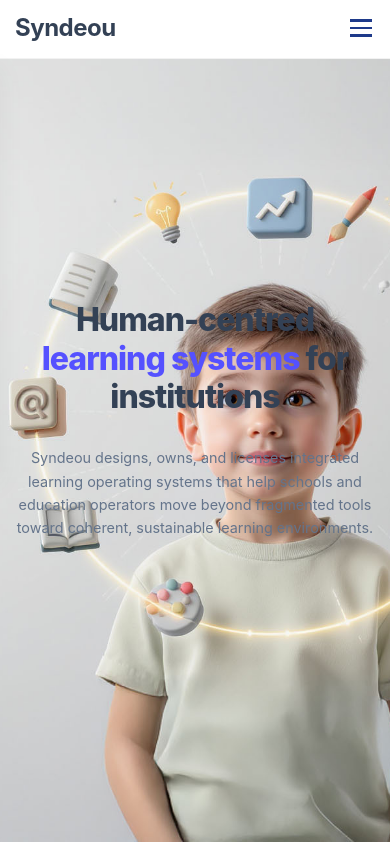
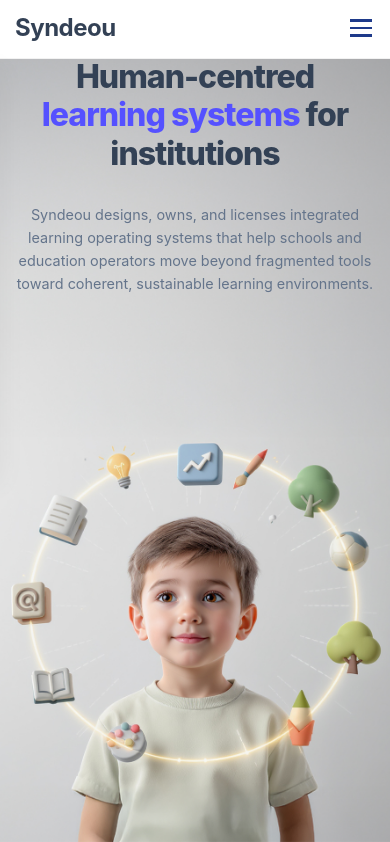
Before and after one commit to NeethuAnnaJose/syndeou, a React (Vite) app: page / in a window 390 px wide. Shown: the part 63-905 px from the top of the page. Built offline with nearby package versions, Linux system fonts and the light colour scheme.

Commit message:
background image changed in mobile

```diff
--- a/src/App.css
+++ b/src/App.css
@@ -2465,19 +2465,29 @@
 @media (max-width: 480px) {
   /* Hero Section Mobile */
   .hero-section {
-    padding: 20px 15px;
-    height: auto;
+    padding: 0 15px;
+    height: 100vh;
     min-height: 100vh;
+    background-image: url('/images/KID-mobile.jpg');
     background-position: 70% center;
+    background-size: cover;
+    background-repeat: no-repeat;
+    justify-content: flex-start;
+    padding-top: 60px;
   }
 
   .hero-section::before {
-    background-position: 70% center;
+    background-image: url('/images/KID-mobile.jpg');
+    background-position: 50% center;
+    background-size: cover;
+    background-repeat: no-repeat;
   }
 
   .hero-content-left {
     padding-left: 0;
     max-width: 100%;
+    margin-top: 0;
+    padding-top: 0;
   }
 
   .hero-headline {
```
Also changed, not shown: public/images/KID-mobile.jpg (added).
